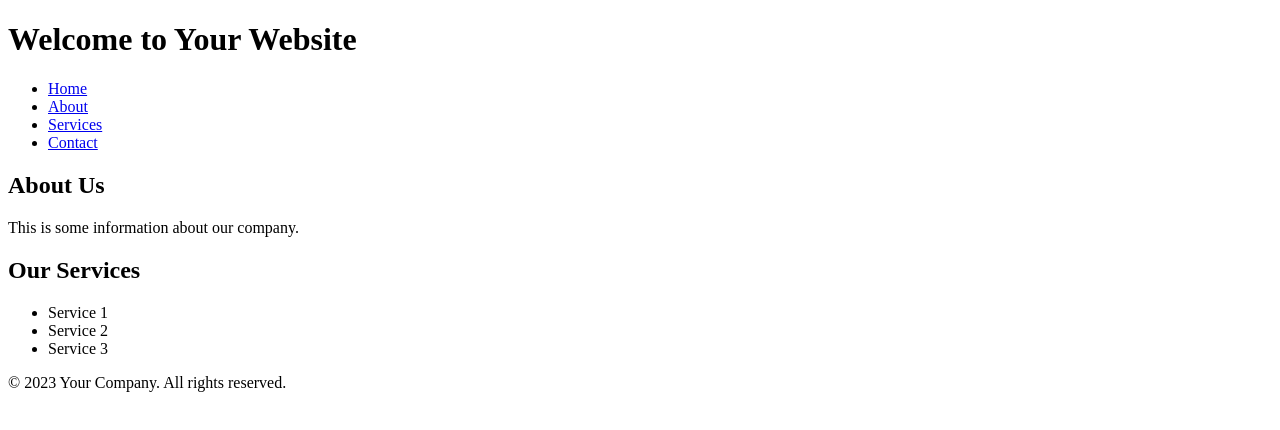
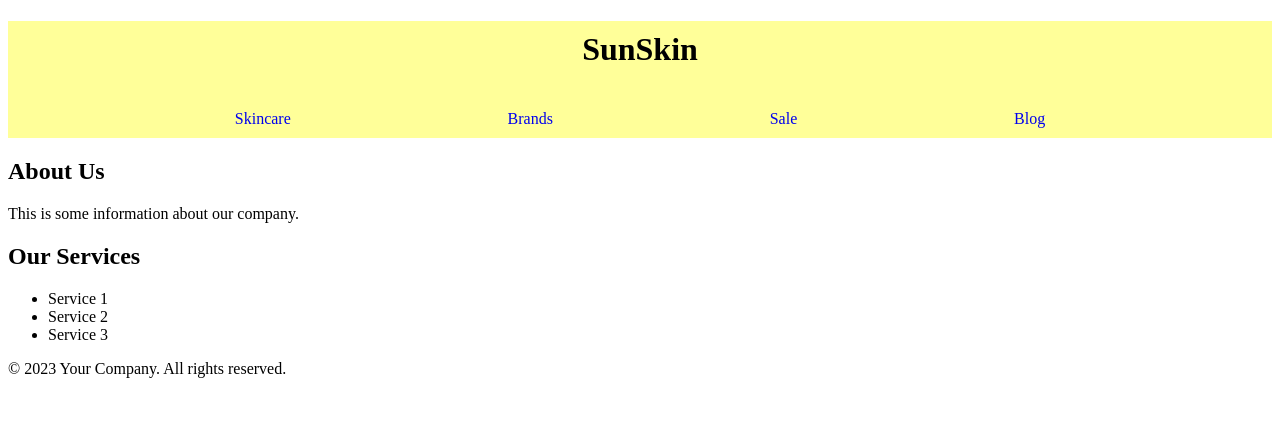
Before and after one commit to andreigloria/skincare, a plain HTML site: page index.html in a window 1280 px wide. Drawn offline with Linux system fonts and the light colour scheme; a script that the page names is missing.

Commit message:
modified html and css

```diff
--- a/index.html
+++ b/index.html
@@ -1,25 +1,35 @@
 <!DOCTYPE html>
 <html>
 <head>
-  <title>Your Website Title</title>
+  <title>Sunskin</title>
   <meta charset="UTF-8">
   <meta name="viewport" content="width=device-width, initial-scale=1.0">
-  <link rel="stylesheet" href="styles.css"> <!-- External CSS file -->
+  <link rel="stylesheet" href="style.css"> <!-- External CSS file -->
 </head>
 <body>
-  <header>
-    <h1>Welcome to Your Website</h1>
-    <nav>
-      <ul>
-        <li><a href="#">Home</a></li>
-        <li><a href="#">About</a></li>
-        <li><a href="#">Services</a></li>
-        <li><a href="#">Contact</a></li>
+    <!--To include:
+    Searchbar, Cart, Navigation-->
+  <div class="container">
+    <h1 href="#">SunSkin</h1>
+      <ul class="navbar">
+          <li class="nav-item">
+              <a class="nav-link" href="#">Skincare</a>
+          </li>
+          <li class="nav-item">
+            <a class="nav-link" href="#">Brands</a>
+        </li>
+        <li class="nav-item">
+            <a class="nav-link" href="#">Sale</a>
+        </li>
+        <li class="nav-item">
+            <a class="nav-link" href="#">Blog</a>
+        </li>
       </ul>
-    </nav>
-  </header>
+  </div>
 
   <main>
+    <!--To include:
+        Scrolling marketing products, Trending products, Best Sellers-->
     <section>
       <h2>About Us</h2>
       <p>This is some information about our company.</p>
@@ -36,6 +46,8 @@
   </main>
 
   <footer>
+    <!-- To include:
+    About, Social Medias, Contact, Sign up newsletter-->
     <p>&copy; 2023 Your Company. All rights reserved.</p>
   </footer>
 
--- /dev/null
+++ b/style.css
@@ -0,0 +1,22 @@
+.container {
+    background-color: rgb(255, 255, 153);
+}
+
+h1 {
+    display: flex;
+    justify-content: center;
+    padding: 10px;
+    font-size: xx-large;
+}
+
+.navbar {
+    display: flex;
+    flex-direction: row;
+    justify-content: space-evenly;
+    padding: 10px;
+    list-style-type: none;
+}
+
+.nav-link {
+    text-decoration: none;
+}
```
